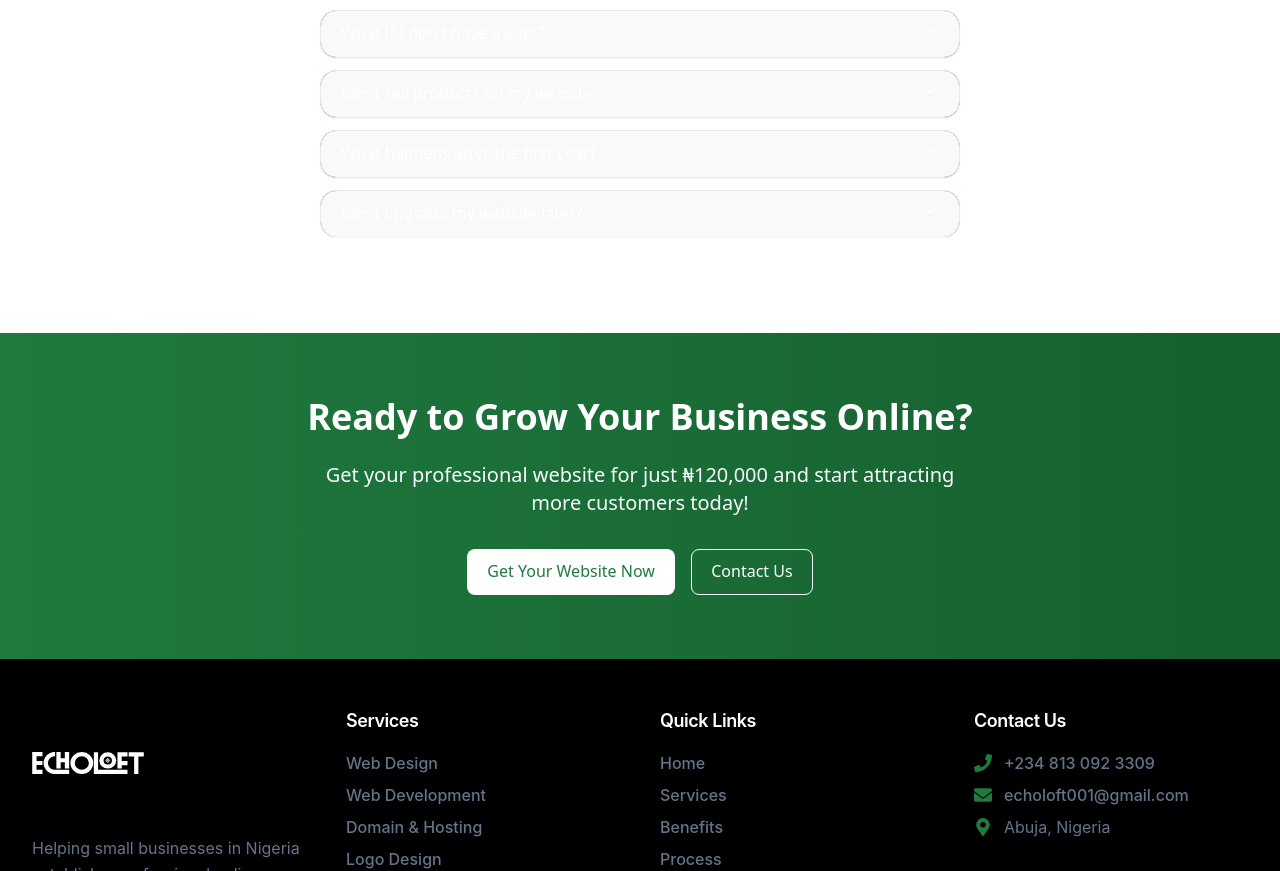
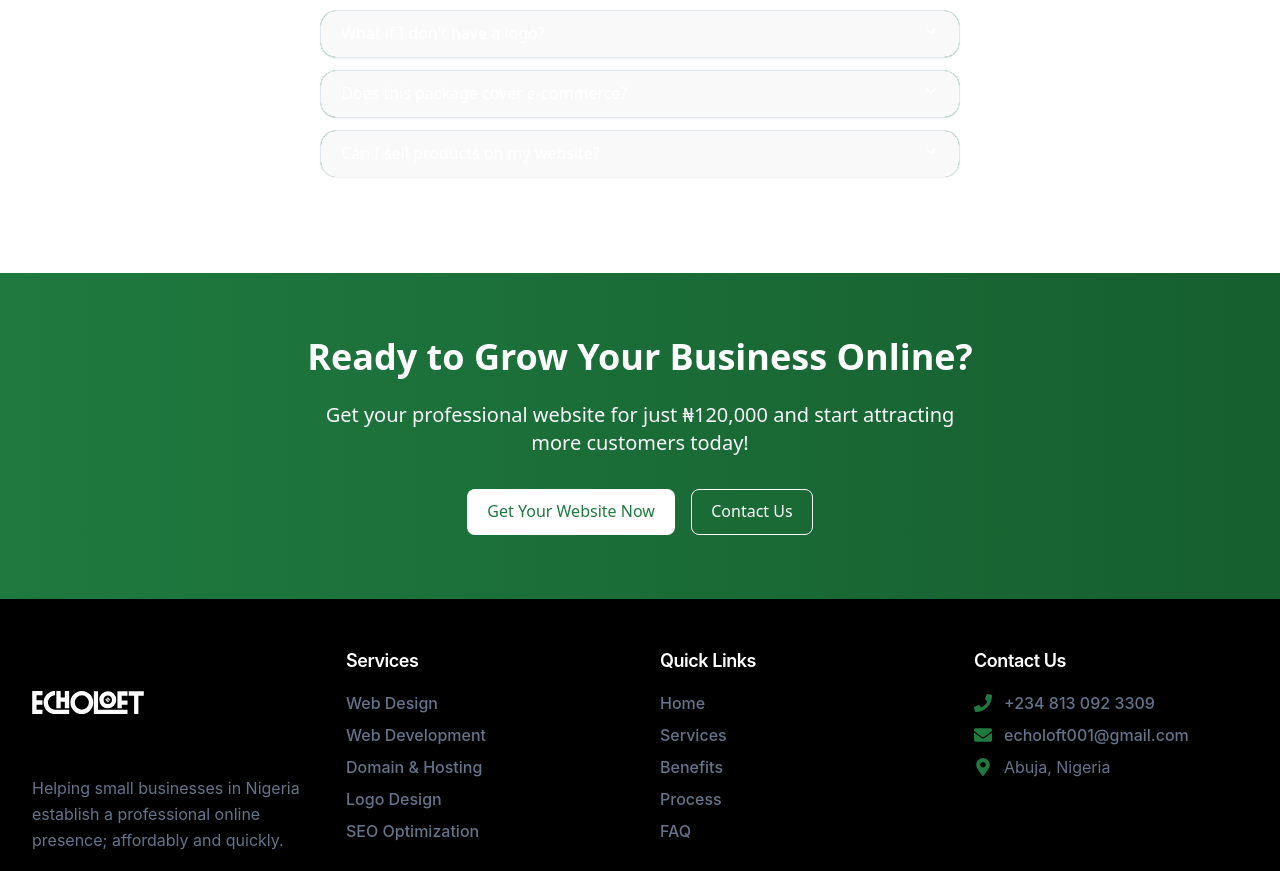
Before and after one commit to LottaCodr/Echoloft-Landing-Page, a React (Vite) app: page / in a window 1280 px wide. Shown: the part 6329-7200 px from the top of the page. Built offline with nearby package versions, Linux system fonts and the light colour scheme.

Commit message:
Revise FAQ component to clarify website completion timeline, update questions for better understanding, and enhance answers regarding logo design and e-commerce capabilities.

```diff
--- a/src/components/FAQ.tsx
+++ b/src/components/FAQ.tsx
@@ -16,25 +16,24 @@ const faqData: FAQItem[] = [
         question: "How long does it take to build my website?",
         answer: (
             <>
-                Most websites are completed within <b>4 days</b>.
-
-                {/* Timelines depend on project complexity and how quickly content and feedback are provided. */}
+                Website takes 4 working days to complete.
             </>
         ),
     },
-    // {
-    //     question: "Do I need any technical skills to manage my website?",
-    //     answer: (
-    //         <>
-    //             <b>No technical skills required.</b> Your site is built with a user-friendly CMS, so you can make updates easily with no coding necessary.
-    //         </>
-    //     ),
-    // },
     {
         question: "What if I don't have a logo?",
         answer: (
             <>
-                That’s not a problem! <b>We’ll design a professional logo for you at no extra cost</b> to help your business stand out from the start.
+                No problem! As part of your package, we'll design a professional logo for your business at no extra cost if you don't already have one.
+            </>
+        ),
+    },
+    {
+        question: "Does this package cover e-commerce?",
+        answer: (
+            <>
+                No, in as much as we can make e-commerce websites, this package doesn’t include it.<br />
+                This is just for small businesses
             </>
         ),
     },
@@ -42,23 +41,8 @@ const faqData: FAQItem[] = [
         question: "Can I sell products on my website?",
         answer: (
             <>
-                Absolutely. <b>E-commerce features</b> can be added based on your needs and budget. Let us know your requirements and we’ll tailor a solution.
-            </>
-        ),
-    },
-    {
-        question: "What happens after the first year?",
-        answer: (
-            <>
-                <b>Annual renewal for hosting & domain</b> applies after your first year. We’ll remind you well in advance and help ensure your website stays online.
-            </>
-        ),
-    },
-    {
-        question: "Can I upgrade my website later?",
-        answer: (
-            <>
-                Of course. <b>Your website grows with your business</b>—you can add new features or pages at any time.
+                Yes! If we add e-commerce functionality to your website, that can allow you to sell products online. However, this package doesn’t include it.<br />
+                This is just for small businesses
             </>
         ),
     },
```
